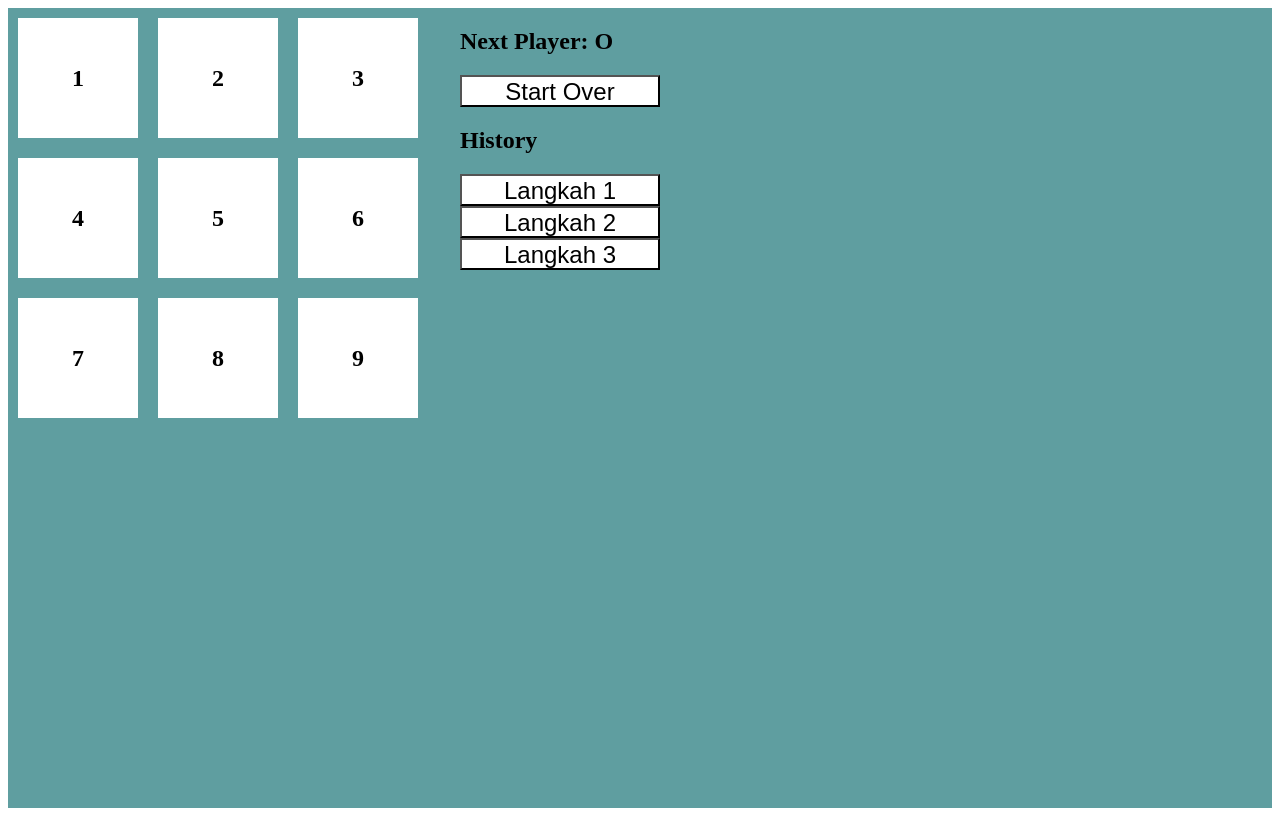
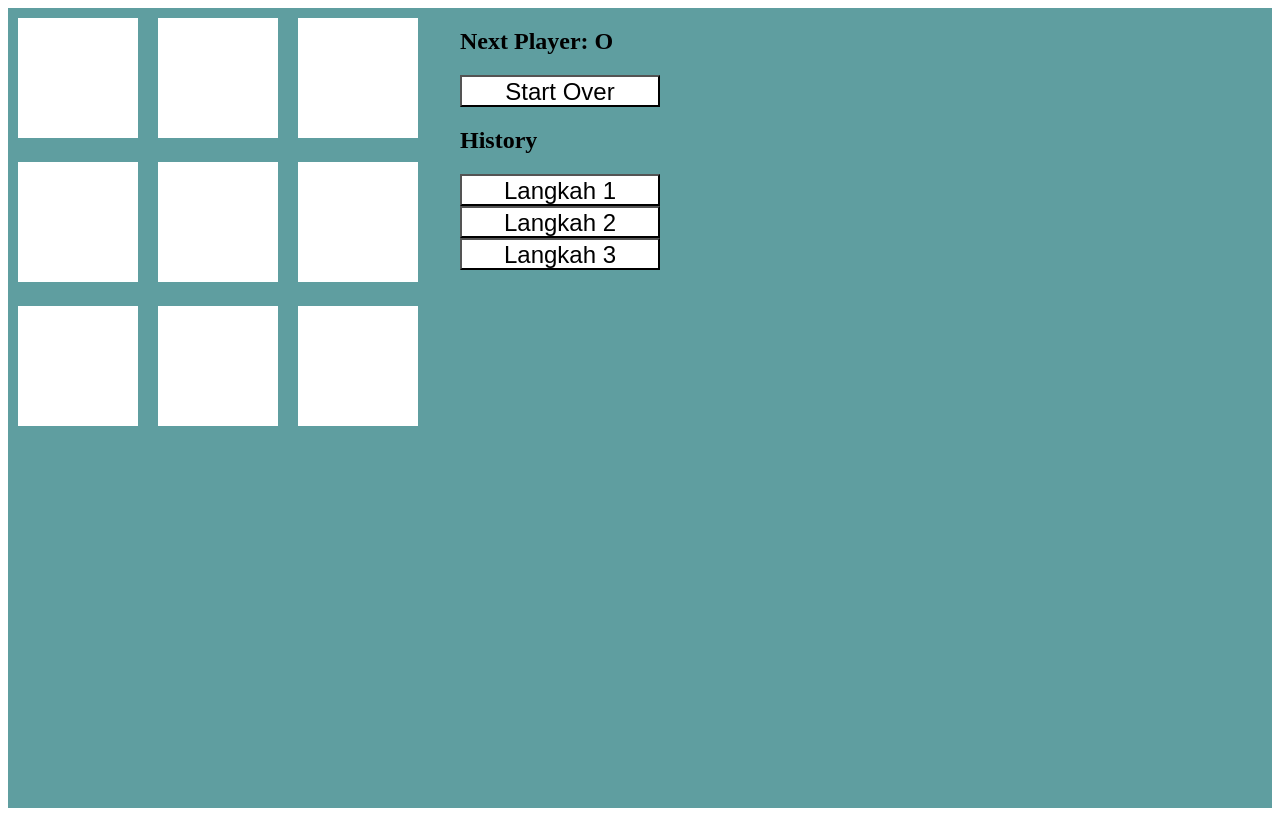
Before and after one commit to seanopla/tactactoe-react, a React (Vite) app: page / in a window 1280 px wide. Built offline with nearby package versions, Linux system fonts and the light colour scheme.

Commit message:
"Updated App component to manage game state with a board array and toggle between X and O"

```diff
--- a/src/App.jsx
+++ b/src/App.jsx
@@ -15,8 +15,21 @@ const Square = ({ value, onClick }) => {
 
 function App() {
   const [isXNext, setIsXNext] = useState(false)
-  const handleSquareClick = () => {
-    setIsXNext(!isXNext)
+  const [board, setBoard] = useState(Array(9).fill(null))
+
+  const handleSquareClick = (index) => {
+    setBoard((currBoard) => {
+      const newBoard = [...currBoard]
+
+      if (newBoard[index]) {
+        return newBoard
+      }
+
+      newBoard[index] = isXNext ? "X" : "O"
+
+      setIsXNext(!isXNext)
+      return newBoard
+    })
     console.log("CLICKED SQUARE NUMBER")
   }
 
@@ -24,19 +37,19 @@ function App() {
     <div className="container">
       <div className="board">
         <div className="row">
-          <Square value={1} onClick={handleSquareClick} />
-          <Square value={2} onClick={handleSquareClick} />
-          <Square value={3} onClick={handleSquareClick} />
+          <Square value={board[0]} onClick={() => handleSquareClick(0)} />
+          <Square value={board[1]} onClick={() => handleSquareClick(1)} />
+          <Square value={board[2]} onClick={() => handleSquareClick(2)} />
         </div>
         <div className="row">
-          <Square value={4} onClick={handleSquareClick} />
-          <Square value={5} onClick={handleSquareClick} />
-          <Square value={6} onClick={handleSquareClick} />
+          <Square value={board[3]} onClick={() => handleSquareClick(3)} />
+          <Square value={board[4]} onClick={() => handleSquareClick(4)} />
+          <Square value={board[5]} onClick={() => handleSquareClick(5)} />
         </div>
         <div className="row">
-          <Square value={7} onClick={handleSquareClick} />
-          <Square value={8} onClick={handleSquareClick} />
-          <Square value={9} onClick={handleSquareClick} />
+          <Square value={board[6]} onClick={() => handleSquareClick(6)} />
+          <Square value={board[7]} onClick={() => handleSquareClick(7)} />
+          <Square value={board[8]} onClick={() => handleSquareClick(8)} />
         </div>
       </div>
       <div className="game-info">
```
